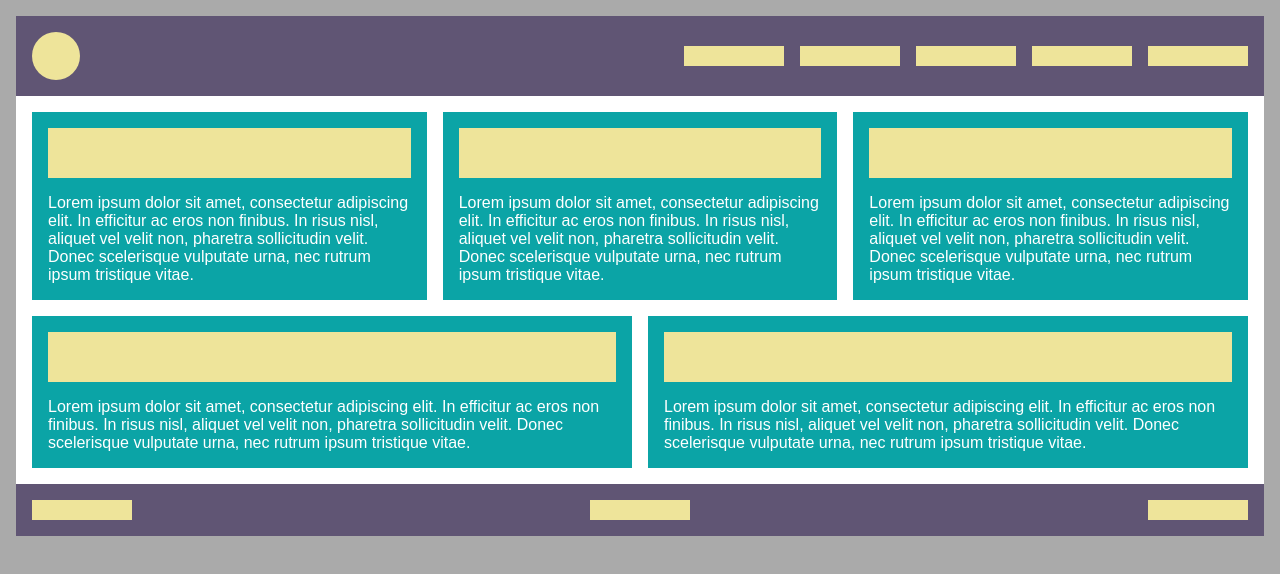
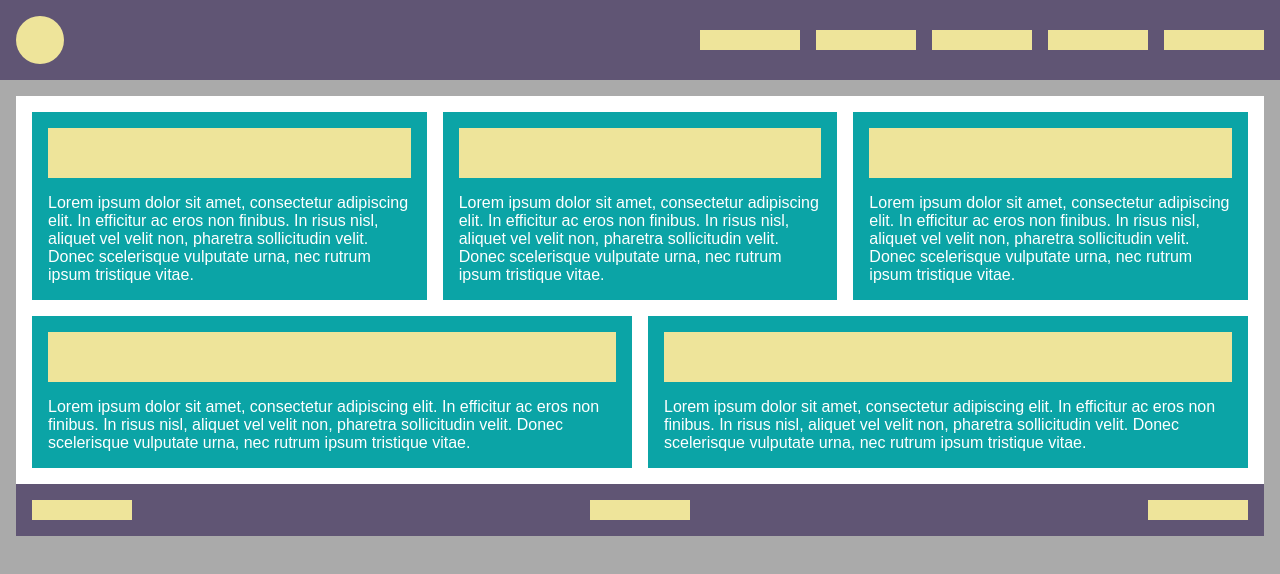
Before and after one commit to dhmk083/css-demos, a plain HTML site: page dummy.html in a window 1280 px wide. Drawn offline with nearby package versions, Linux system fonts and the light colour scheme; files that its build step writes are made by us from their sources.

Commit message:
~ fixed menu

```diff
--- a/sass/dummy.scss
+++ b/sass/dummy.scss
@@ -35,7 +35,10 @@ html {
 }
 
 .header {
-  position: relative;
+  position: fixed;
+  left: 0;
+  top: 0;
+  right: 0;
   z-index: 0;
 
   &__content {
@@ -80,6 +83,7 @@ html {
 }
 
 .main {
+  margin-top: 80px;
   flex: 1;
   background: $color-4;
   padding: 1em;
```
